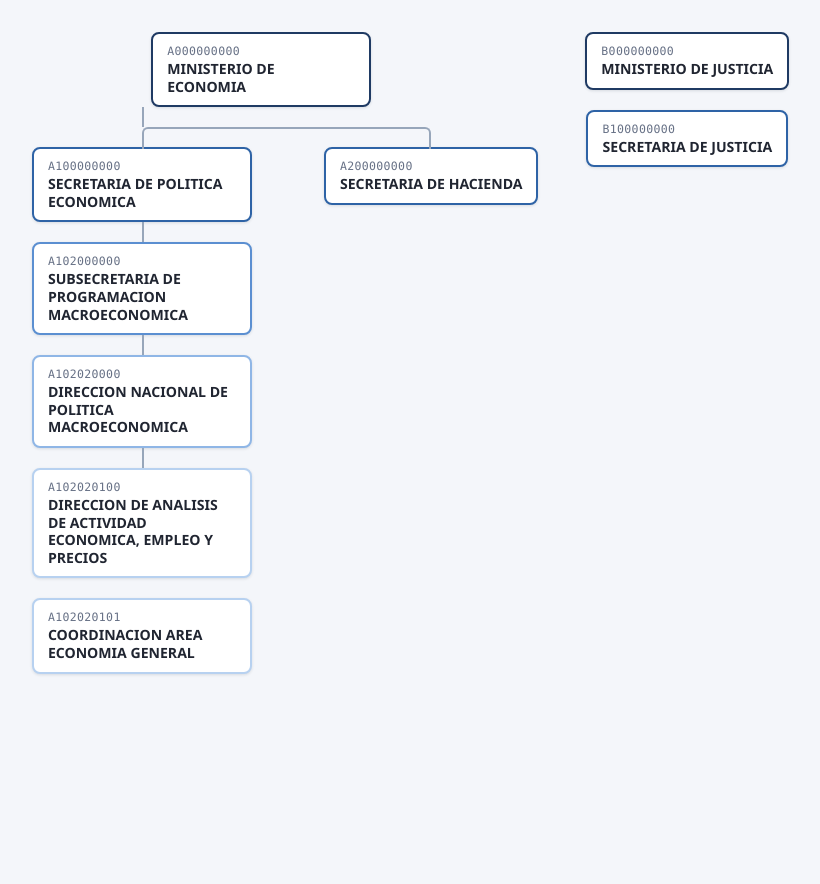
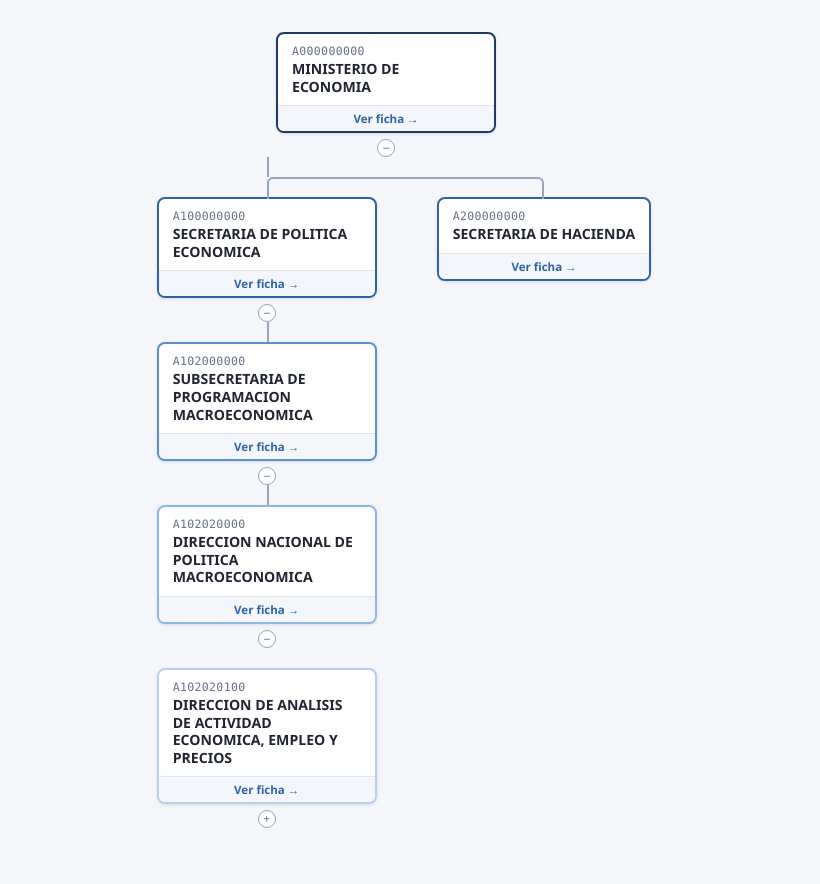
Before and after one commit to lirolandi-code/Claude_Code, a PHP site: page / in a window 1280 px wide. Shown: the part 110-994 px from the top of the page, without its empty margins (254-1074 px from the left). Before the commit the page ends 785 px from the top, so only its background shows below. Run offline with PHP 8.4, Linux system fonts and the light colour scheme; data comes from the database, SQL or seed files in the repository.

Commit message:
Filtro por prefijo, árbol plegable y botón a URL externa configurable
- PREFIJO_CODIGO_FILTRO (config.php): limita el organigrama y detalle.php
  a los códigos que empiezan con ese prefijo (por defecto 'A'); vacío
  desactiva el filtro. Se aplica con LIKE parametrizado en la consulta
  principal, y con un chequeo previo en obtenerDependenciaPorCodigo.

- Árbol plegable: los nodos con hijos se envuelven en <details>/<summary>
  nativos (sin JavaScript). NIVELES_EXPANDIDOS_POR_DEFECTO (config.php,
  por defecto 4) controla cuántos niveles arrancan desplegados al entrar
  al organigrama; el resto se despliega con un clic en el circulito +/-.

- Botón adicional por raviol ("Ver ficha →") hacia URL_DETALLE_EXTERNA
  (config.php), con "?Dep=<codigo>" (o "&Dep=" si la URL ya trae
  parámetros) agregado automáticamente.

Probado end-to-end contra un MariaDB real: filtro excluye los códigos
"B", niveles 1-4 quedan abiertos y el 5 cerrado por defecto, y el clic
en +/- despliega el nivel siguiente correctamente.

Co-Authored-By: Claude Sonnet 5 <noreply@anthropic.com>
Claude-Session: https://claude.ai/code/session_0114DLv6twHVG3EB9weeB6Xs

```diff
--- a/organigrama/assets/style.css
+++ b/organigrama/assets/style.css
@@ -118,22 +118,27 @@ main { padding: 32px; }
 .nodo {
     display: inline-flex;
     flex-direction: column;
-    gap: 2px;
     min-width: 170px;
     max-width: 220px;
-    padding: 10px 14px;
     background: var(--color-fondo-nodo);
     border: 2px solid var(--color-borde);
     border-radius: 8px;
+    overflow: hidden;
+    box-shadow: 0 1px 3px rgba(20, 30, 50, 0.12);
+    transition: box-shadow .15s;
+}
+.nodo:hover { box-shadow: 0 3px 8px rgba(20, 30, 50, 0.2); }
+
+.nodo-cuerpo {
+    display: flex;
+    flex-direction: column;
+    gap: 2px;
+    padding: 10px 14px;
     text-decoration: none;
     color: var(--color-texto);
-    box-shadow: 0 1px 3px rgba(20, 30, 50, 0.12);
-    transition: background-color .15s, box-shadow .15s;
+    transition: background-color .15s;
 }
-.nodo:hover {
-    background: var(--color-hover);
-    box-shadow: 0 3px 8px rgba(20, 30, 50, 0.2);
-}
+.nodo-cuerpo:hover { background: var(--color-hover); }
 .nodo .codigo {
     font-family: "Consolas", monospace;
     font-size: .72rem;
@@ -146,12 +151,63 @@ main { padding: 32px; }
     line-height: 1.25;
 }
 
+.nodo-boton {
+    padding: 5px 14px;
+    text-align: center;
+    font-size: .72rem;
+    font-weight: 600;
+    text-decoration: none;
+    color: var(--color-nivel-2);
+    background: #f3f6fb;
+    border-top: 1px solid #e1e5ec;
+    transition: background-color .15s;
+}
+.nodo-boton:hover { background: var(--color-hover); }
+
 .nodo.nivel-1 { border-color: var(--color-nivel-1); }
 .nodo.nivel-2 { border-color: var(--color-nivel-2); }
 .nodo.nivel-3 { border-color: var(--color-nivel-3); }
 .nodo.nivel-4 { border-color: var(--color-nivel-4); }
 .nodo.nivel-5,
 .nodo.nivel-6 { border-color: var(--color-nivel-5); }
+
+/* Ramas plegables: <details>/<summary> nativos, sin JavaScript. */
+.organigrama details.rama {
+    display: flex;
+    flex-direction: column;
+    align-items: center;
+}
+.organigrama details.rama > summary {
+    display: flex;
+    flex-direction: column;
+    align-items: center;
+    list-style: none;
+    cursor: pointer;
+}
+.organigrama details.rama > summary::-webkit-details-marker { display: none; }
+.organigrama details.rama > summary::marker { content: ""; }
+
+.toggle-icon {
+    width: 18px;
+    height: 18px;
+    margin-top: 6px;
+    border: 1px solid var(--color-borde);
+    border-radius: 50%;
+    background: #fff;
+    color: var(--color-codigo);
+    font-size: 12px;
+    line-height: 1;
+    display: flex;
+    align-items: center;
+    justify-content: center;
+}
+.toggle-icon::before { content: "\2212"; } /* − */
+details.rama:not([open]) > summary .toggle-icon::before { content: "+"; }
+.organigrama details.rama > summary:hover .toggle-icon {
+    background: var(--color-hover);
+    border-color: var(--color-nivel-2);
+    color: var(--color-nivel-2);
+}
 
 /* ---------- Página de detalle ---------- */
 
--- a/organigrama/config.php
+++ b/organigrama/config.php
@@ -15,6 +15,22 @@ define('TABLA_DEPENDENCIAS', 'sv_dpnpdat0');
 define('CAMPO_CODIGO', 'DPNDEP');
 define('CAMPO_DESCRIPCION', 'DPNDES');
 
+// Solo se muestran/aceptan dependencias cuyo código empiece con este
+// prefijo (por ejemplo, todas las que dependen del ministerio "A").
+// Dejar en '' (cadena vacía) para no filtrar y mostrar todos los códigos.
+define('PREFIJO_CODIGO_FILTRO', 'A');
+
+// Cantidad de niveles que se muestran ya desplegados al entrar al
+// organigrama (los niveles más profundos arrancan colapsados y se
+// despliegan haciendo clic en el circulito +/- debajo de cada raviol).
+define('NIVELES_EXPANDIDOS_POR_DEFECTO', 4);
+
+// URL (propia o de otro sistema) a la que apunta el botón adicional de
+// cada raviol. Se le agrega automáticamente "?Dep=<codigo>" (o
+// "&Dep=<codigo>" si la URL ya trae parámetros) para que esa página
+// sepa de qué dependencia mostrar información.
+define('URL_DETALLE_EXTERNA', 'https://tudominio.com/ficha-dependencia.php');
+
 // --- Estructura del código de dependencia (10 posiciones) --------------
 // El código se compone de "segmentos" concatenados; cada segmento
 // representa un nivel jerárquico y su cantidad de caracteres.
--- a/organigrama/functions.php
+++ b/organigrama/functions.php
@@ -101,26 +101,49 @@ function codigoPadre($codigo)
 }
 
 /**
- * Trae todas las dependencias ordenadas por código.
+ * Verdadero si $codigo cumple con PREFIJO_CODIGO_FILTRO (o si el filtro
+ * está desactivado, es decir, la constante está vacía).
+ */
+function codigoPasaFiltro($codigo)
+{
+    if (PREFIJO_CODIGO_FILTRO === '') {
+        return true;
+    }
+    return strpos($codigo, PREFIJO_CODIGO_FILTRO) === 0;
+}
+
+/**
+ * Trae todas las dependencias ordenadas por código, limitadas a las que
+ * empiezan con PREFIJO_CODIGO_FILTRO (si está configurado).
  */
 function obtenerDependencias($pdo)
 {
     $sql = sprintf(
-        'SELECT %s AS codigo_dependencia, %s AS descripcion FROM %s ORDER BY %s ASC',
+        'SELECT %s AS codigo_dependencia, %s AS descripcion FROM %s',
         CAMPO_CODIGO,
         CAMPO_DESCRIPCION,
-        TABLA_DEPENDENCIAS,
-        CAMPO_CODIGO
+        TABLA_DEPENDENCIAS
     );
-    $stmt = $pdo->query($sql);
+    $parametros = array();
+    if (PREFIJO_CODIGO_FILTRO !== '') {
+        $sql .= sprintf(' WHERE %s LIKE ?', CAMPO_CODIGO);
+        $parametros[] = PREFIJO_CODIGO_FILTRO . '%';
+    }
+    $sql .= sprintf(' ORDER BY %s ASC', CAMPO_CODIGO);
+
+    $stmt = $pdo->prepare($sql);
+    $stmt->execute($parametros);
     return $stmt->fetchAll(PDO::FETCH_ASSOC);
 }
 
 /**
- * Busca una dependencia puntual por código.
+ * Busca una dependencia puntual por código (respeta PREFIJO_CODIGO_FILTRO).
  */
 function obtenerDependenciaPorCodigo($pdo, $codigo)
 {
+    if (!codigoPasaFiltro($codigo)) {
+        return null;
+    }
     $sql = sprintf(
         'SELECT %s AS codigo_dependencia, %s AS descripcion FROM %s WHERE %s = ?',
         CAMPO_CODIGO,
@@ -185,8 +208,42 @@ function obtenerHijosDirectos($todasLasDependencias, $codigo)
 }
 
 /**
+ * Arma la URL del botón externo de un nodo, agregando "Dep=<codigo>" ya
+ * sea con "?" o con "&" según si URL_DETALLE_EXTERNA ya trae parámetros.
+ */
+function urlDetalleExterna($codigo)
+{
+    $separador = strpos(URL_DETALLE_EXTERNA, '?') === false ? '?' : '&';
+    return URL_DETALLE_EXTERNA . $separador . 'Dep=' . urlencode($codigo);
+}
+
+/**
+ * Imprime la "caja" de un nodo: el cuerpo (código + descripción, enlaza
+ * al detalle interno) y el botón hacia la URL externa configurable.
+ */
+function renderizarNodo($nodo)
+{
+    printf(
+        '<span class="nodo nivel-%d">' .
+            '<a class="nodo-cuerpo" href="detalle.php?codigo=%s" title="Ver detalle">' .
+                '<span class="codigo">%s</span><span class="descripcion">%s</span>' .
+            '</a>' .
+            '<a class="nodo-boton" href="%s" target="_blank" rel="noopener" title="Ver información relacionada">Ver ficha &rarr;</a>' .
+        '</span>',
+        (int) $nodo['nivel'],
+        urlencode($nodo['codigo']),
+        htmlspecialchars($nodo['codigo'], ENT_QUOTES, 'UTF-8'),
+        htmlspecialchars($nodo['descripcion'], ENT_QUOTES, 'UTF-8'),
+        htmlspecialchars(urlDetalleExterna($nodo['codigo']), ENT_QUOTES, 'UTF-8')
+    );
+}
+
+/**
  * Imprime recursivamente el árbol como lista <ul>/<li> anidada, base del
- * organigrama visual (los conectores se dibujan con CSS).
+ * organigrama visual (los conectores se dibujan con CSS). Los nodos con
+ * hijos se envuelven en <details>/<summary> (sin JavaScript) para poder
+ * plegar/desplegar sus ramas; los niveles hasta
+ * NIVELES_EXPANDIDOS_POR_DEFECTO arrancan desplegados.
  */
 function renderizarArbol($nodos)
 {
@@ -196,17 +253,17 @@ function renderizarArbol($nodos)
     echo '<ul class="organigrama">';
     foreach ($nodos as $nodo) {
         echo '<li>';
-        printf(
-            '<a class="nodo nivel-%d" href="detalle.php?codigo=%s" title="Ver detalle">' .
-                '<span class="codigo">%s</span><span class="descripcion">%s</span>' .
-                '</a>',
-            (int) $nodo['nivel'],
-            urlencode($nodo['codigo']),
-            htmlspecialchars($nodo['codigo'], ENT_QUOTES, 'UTF-8'),
-            htmlspecialchars($nodo['descripcion'], ENT_QUOTES, 'UTF-8')
-        );
         if (!empty($nodo['hijos'])) {
+            $abierto = $nodo['nivel'] <= NIVELES_EXPANDIDOS_POR_DEFECTO ? ' open' : '';
+            echo '<details class="rama"' . $abierto . '>';
+            echo '<summary>';
+            renderizarNodo($nodo);
+            echo '<span class="toggle-icon" aria-hidden="true"></span>';
+            echo '</summary>';
             renderizarArbol($nodo['hijos']);
+            echo '</details>';
+        } else {
+            renderizarNodo($nodo);
         }
         echo '</li>';
     }
```
Also changed, not shown: organigrama/README.md.
